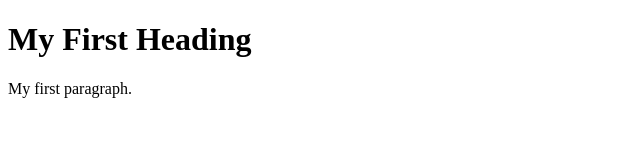
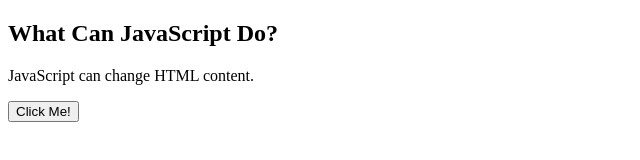
Before and after one commit to ScanRadarFrance/ScanRadarFrance.github.io, a plain HTML site: page index.html in a window 1280 px wide. Shown: the whole page, without its empty margins (0-640 px from the left). Drawn offline with Linux system fonts and the light colour scheme.

Commit message:
test js integ

```diff
--- a/index.html
+++ b/index.html
@@ -2,9 +2,11 @@
 <html>
 <body>
 
-<h1>My First Heading</h1>
+<h2>What Can JavaScript Do?</h2>
 
-<p>My first paragraph.</p>
+<p id="demo">JavaScript can change HTML content.</p>
+
+<button type="button" onclick='document.getElementById("demo").innerHTML = "Hello JavaScript!"'>Click Me!</button>
 
 </body>
 </html>
```
